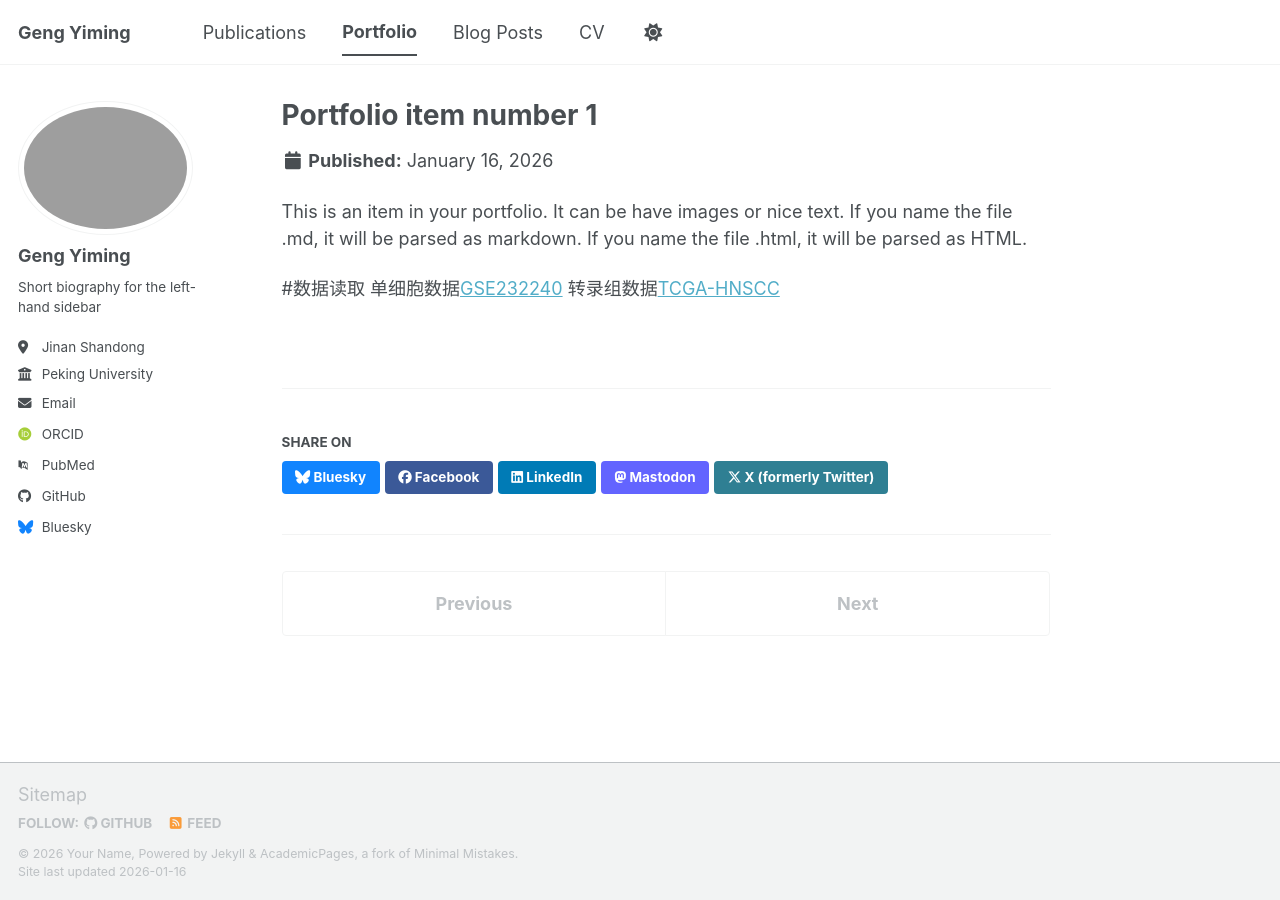
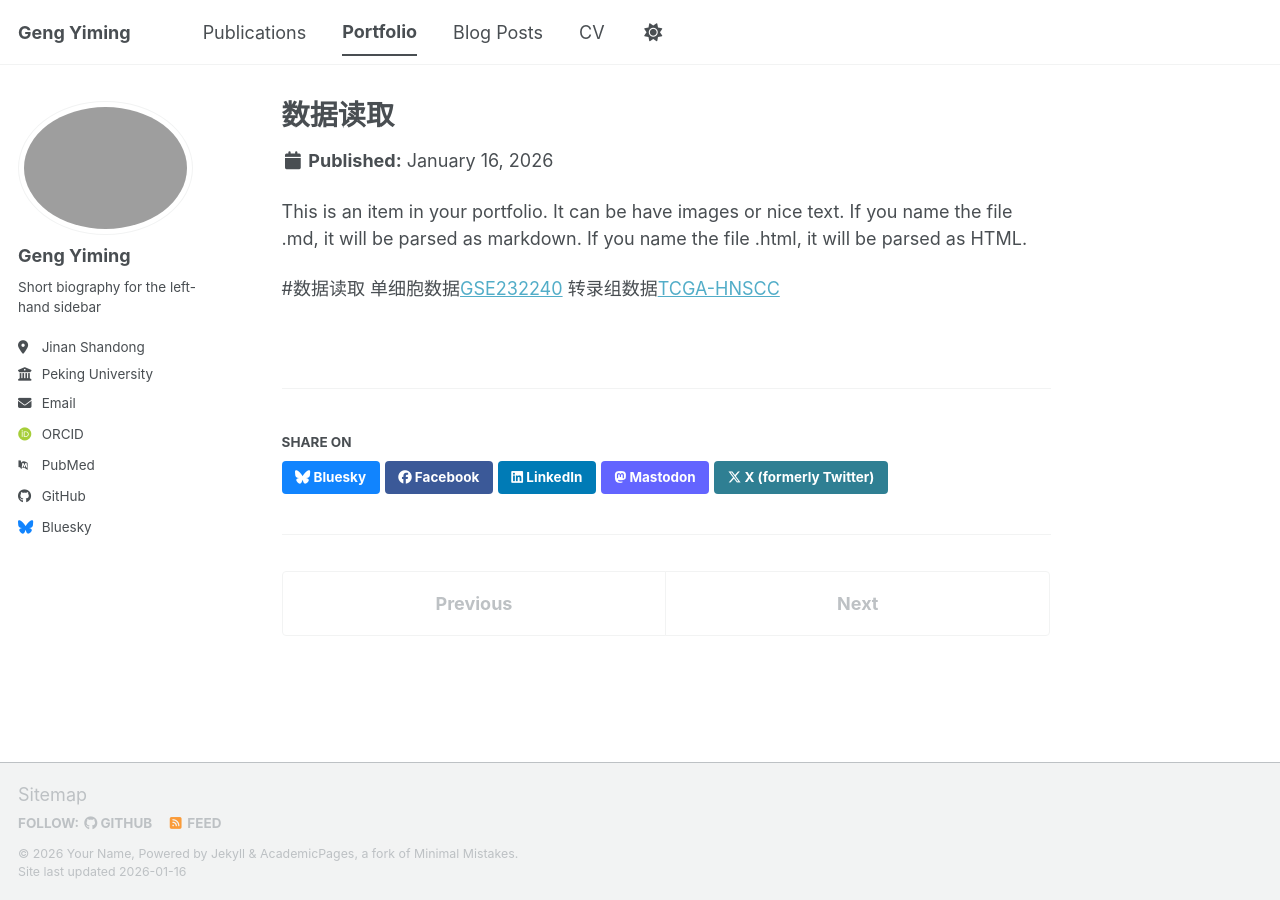
Before and after one commit to GENGYIM/GENGYIM.github.io, a Jekyll site: the page built from _portfolio/portfolio-1.md, in a window 1280 px wide. Built offline with Jekyll 4.4.1, drawn with Linux system fonts in a browser that asks for light colours; some web fonts are replaced; a script bundle is joined from its source files by our own code; library files that are not in the unit come from our copies.

Commit message:
Update portfolio-1.md

```diff
--- a/_portfolio/portfolio-1.md
+++ b/_portfolio/portfolio-1.md
@@ -1,5 +1,5 @@
 ---
-title: "Portfolio item number 1"
+title: "数据读取"
 excerpt: "Short description of portfolio item number 1<br/><img src='/images/500x300.png'>"
 collection: portfolio
 ---
```
